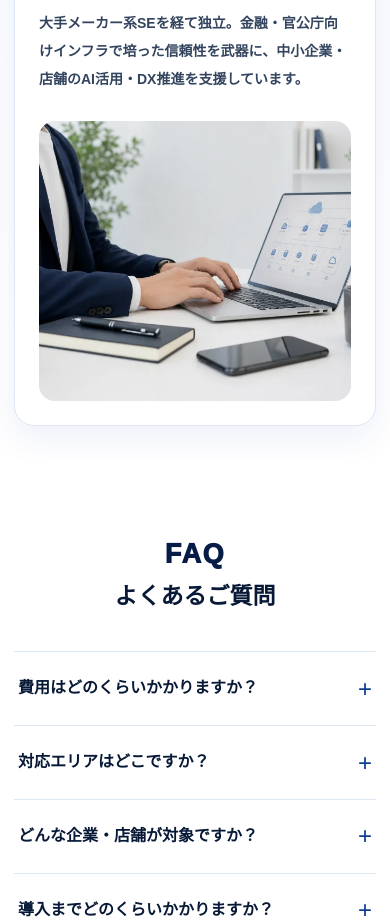
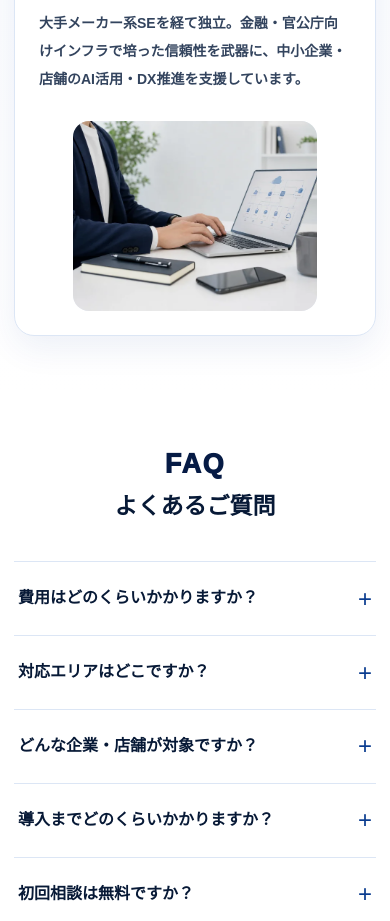
Before and after one commit to naokoni24/tail_tech_hp, a plain HTML site: page tailtech_hp/index.html in a window 390 px wide. Shown: the part 6820-7741 px from the top of the page. Drawn offline with Linux system fonts and the light colour scheme.

Commit message:
fix: reduce mobile profile photo size

```diff
--- a/tailtech_hp/index.html
+++ b/tailtech_hp/index.html
@@ -210,6 +210,11 @@
     .mobile-consult a { display: flex; align-items: center; justify-content: center; min-height: 48px; border-radius: 8px; font-size: 14px; font-weight: 900; }
     .mobile-consult .mobile-email { color: var(--navy); border: 1px solid var(--navy); background: #fff; }
     .mobile-consult .mobile-line { color: #1a1a1a; background: #06C755; }
+  }
+</style>
+<style>
+  @media (max-width: 700px) {
+    .profile-photo { width: min(280px, 78%); height: 190px; min-height: 0; margin: 0 auto; }
   }
 </style>
 </head>
```
Also changed, not shown: 1 other file.
